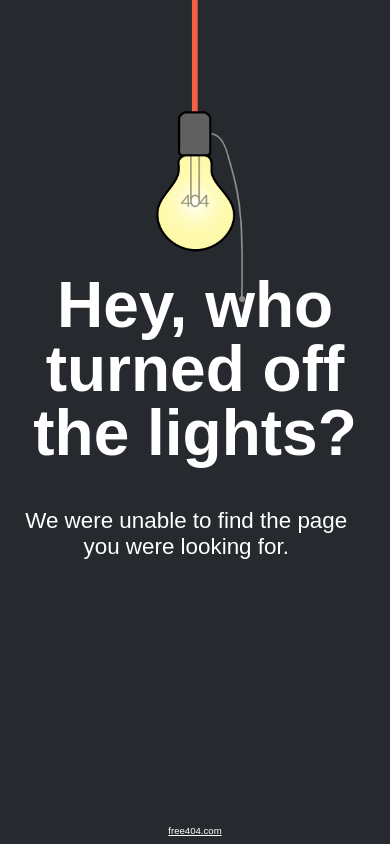
After one commit to grossmannjenna/ASCII2img, a Flask app: template templates/404.html in a window 390 px wide. The commit adds this page. Run offline with Flask 3, Linux system fonts and the light colour scheme; the template is opened without the code that fills it, so the values that code supplies are empty.

Commit message:
website (404), small updates

```diff
--- a/backend.py
+++ b/backend.py
@@ -57,6 +57,10 @@ def generate_ascii_art(file_path, scale_factor):
 def index():
     return render_template('index.html')
 
+@app.errorhandler(404)
+def not_found(e):
+    return render_template('404.html')
+
 @app.route('/api/generate_ascii', methods=['POST'])
 def your_endpoint():
     try:
--- /dev/null
+++ b/templates/404.html
@@ -0,0 +1,80 @@
+<!DOCTYPE html>
+<html>
+<head>
+  <title>The page you were looking for doesn't exist (404)</title>
+  <meta name="viewport" content="width=device-width,initial-scale=1">
+  <style>
+  body {
+    background-color: #26292E;
+    color: #2E2F30;
+    font-family: sans-serif;
+    margin: 0;
+  }
+
+  footer {
+    position: absolute;
+    bottom: 1%;
+    width: 100%;
+    text-align: center;
+    font-size: .6em;
+    color: #fff
+  }
+
+  a {
+    color: #fff;
+  }
+
+  a:hover {
+    color: #e74c3c;
+  }
+
+  .dialog {
+    float:right;
+    text-align: left;
+    width: 60%;
+    margin: 5% auto 0;
+  }
+
+  h1 {
+    font-size: 4em;
+    color: #fff;
+    line-height: 1em;
+  }
+
+  p {
+    font-size: 1.4em;
+    color: #fff;
+    padding-right: 5%;
+  }
+  .image {
+    position: absolute;
+    float: left;
+    top: 0;
+    width:60%;
+  }
+  @media only screen and (max-width: 767px) {
+    .image {
+      width: 100%;
+      top: -50px;
+    }
+    .dialog {
+    float:none;
+    text-align: center;
+    width: 90%;
+    margin-top: 70%
+  }
+  }
+  </style>
+</head>
+
+<body>
+  <img src="{{ url_for('static', filename='light-bulb.png') }}" class="image">
+  <div>
+    <div class="dialog">
+      <h1>Hey, who turned off the lights?</h1>
+      <p>We were unable to find the page you were looking for.</p>
+    </div>
+  </div>
+</body>
+<footer><a href="http://www.free404.com" target="_blank">free404.com</a></footer>
+</html>
```
Also changed, not shown: main.py (deleted, +0 -61 lines), templates/index.html (+7 -9 lines), static/light-bulb.png (added), uploads/light-bulb.png (added), uploads/stuff.png (added).
